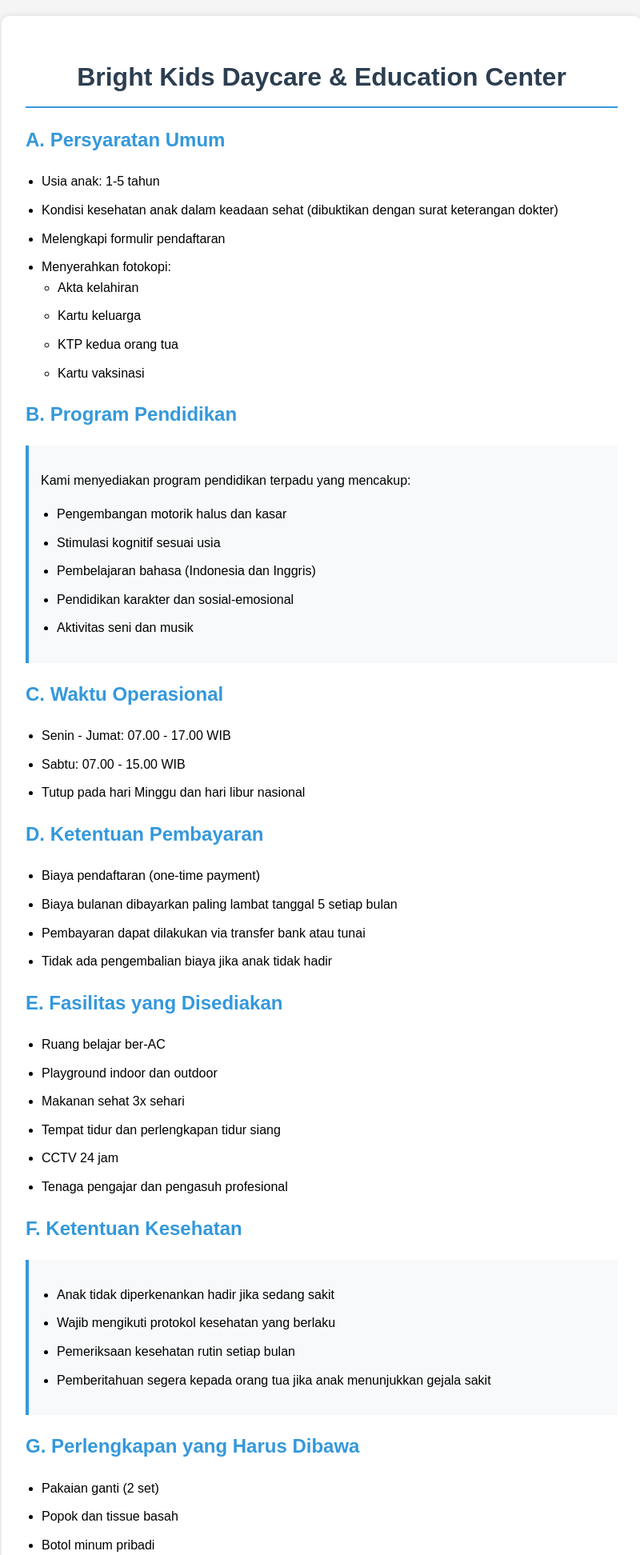
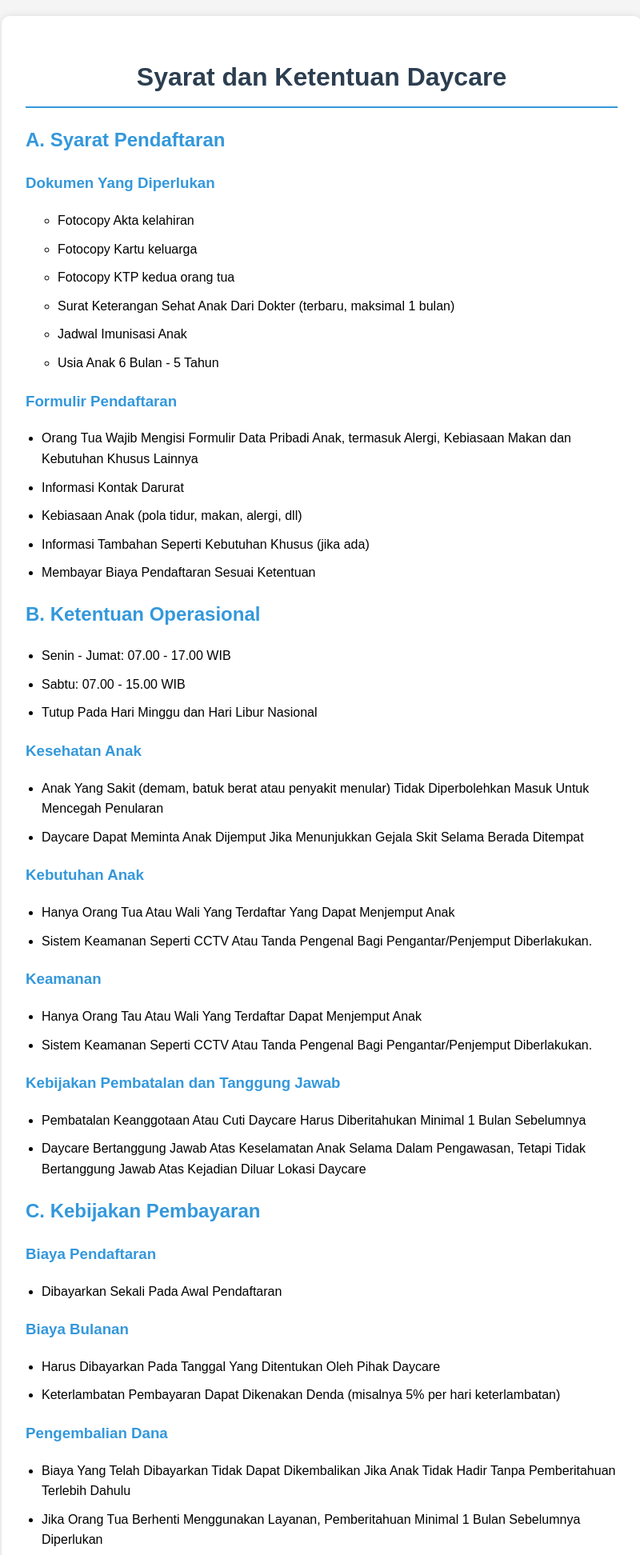
Before and after one commit to bantengmerah6751/KELOMPOK13_BE, a Django app: page /pendaftaran/syarat/ in a window 1280 px wide. Shown: the top 1944 px of the page at 80% size, without its empty margins (238-1038 px from the left). Run offline with Django 5.2, Linux system fonts and the light colour scheme.

Commit message:
Update syarat.html
update syarat.html

```diff
--- a/kelompok13/funeducare/pendaftaran/templates/syarat.html
+++ b/kelompok13/funeducare/pendaftaran/templates/syarat.html
@@ -3,7 +3,7 @@
 <head>
     <meta charset="UTF-8">
     <meta name="viewport" content="width=device-width, initial-scale=1.0">
-    <title>Syarat dan Ketentuan - Bright Kids Daycare & Education Center</title>
+    <title>Syarat dan Ketentuan Daycare</title>
     <style>
         body {
             font-family: Arial, sans-serif;
@@ -29,6 +29,10 @@
             color: #3498db;
             margin-top: 20px;
         }
+        h3 {
+            color: #3498db;
+            margin-top: 20px;
+        }
         .section {
             margin-bottom: 20px;
         }
@@ -48,90 +52,101 @@
 </head>
 <body>
     <div class="container">
-        <h1>Bright Kids Daycare & Education Center</h1>
+        <h1>Syarat dan Ketentuan Daycare</h1>
 
         <div class="section">
-            <h2>A. Persyaratan Umum</h2>
+            <h2>A. Syarat Pendaftaran</h2>
+            <h3>Dokumen Yang Diperlukan</h3>
             <ul>
-                <li>Usia anak: 1-5 tahun</li>
-                <li>Kondisi kesehatan anak dalam keadaan sehat (dibuktikan dengan surat keterangan dokter)</li>
-                <li>Melengkapi formulir pendaftaran</li>
-                <li>Menyerahkan fotokopi:
                     <ul>
-                        <li>Akta kelahiran</li>
-                        <li>Kartu keluarga</li>
-                        <li>KTP kedua orang tua</li>
-                        <li>Kartu vaksinasi</li>
+                        <li>Fotocopy Akta kelahiran</li>
+                        <li>Fotocopy Kartu keluarga</li>
+                        <li>Fotocopy KTP kedua orang tua</li>
+                        <li>Surat Keterangan Sehat Anak Dari Dokter (terbaru, maksimal 1 bulan)</li>
+                        <li>Jadwal Imunisasi Anak</li>
+                        <li>Usia Anak 6 Bulan - 5 Tahun</li>
                     </ul>
                 </li>
+            </ul>
+            <h3>Formulir Pendaftaran</h3>
+            <ul>
+                <li>Orang Tua Wajib Mengisi Formulir Data Pribadi Anak, termasuk Alergi, Kebiasaan Makan dan Kebutuhan Khusus Lainnya</li>
+                <li>Informasi Kontak Darurat</li>
+                <li>Kebiasaan Anak (pola tidur, makan, alergi, dll)</li>
+                <li>Informasi Tambahan Seperti Kebutuhan Khusus (jika ada)</li>
+                <li>Membayar Biaya Pendaftaran Sesuai Ketentuan</li>
             </ul>
         </div>
 
         <div class="section">
-            <h2>B. Program Pendidikan</h2>
-            <div class="highlight">
-                <p>Kami menyediakan program pendidikan terpadu yang mencakup:</p>
-                <ul>
-                    <li>Pengembangan motorik halus dan kasar</li>
-                    <li>Stimulasi kognitif sesuai usia</li>
-                    <li>Pembelajaran bahasa (Indonesia dan Inggris)</li>
-                    <li>Pendidikan karakter dan sosial-emosional</li>
-                    <li>Aktivitas seni dan musik</li>
-                </ul>
-            </div>
-        </div>
-
-        <div class="section">
-            <h2>C. Waktu Operasional</h2>
+            <h2>B. Ketentuan Operasional</h2>
             <ul>
                 <li>Senin - Jumat: 07.00 - 17.00 WIB</li>
                 <li>Sabtu: 07.00 - 15.00 WIB</li>
-                <li>Tutup pada hari Minggu dan hari libur nasional</li>
+                <li>Tutup Pada Hari Minggu dan Hari Libur Nasional</li>
+            </ul>
+            <h3> Kesehatan Anak</h3>
+            <ul>
+                <li>Anak Yang Sakit (demam, batuk berat atau penyakit menular) Tidak Diperbolehkan Masuk Untuk Mencegah Penularan</li>
+                <li>Daycare Dapat Meminta Anak Dijemput Jika Menunjukkan Gejala Skit Selama Berada Ditempat</li>
+            </ul>
+            <h3> Kebutuhan Anak</h3>
+            <ul>
+                <li>Hanya Orang Tua Atau Wali Yang Terdaftar Yang Dapat Menjemput Anak</li>
+                <li>Sistem Keamanan Seperti CCTV Atau Tanda Pengenal Bagi Pengantar/Penjemput Diberlakukan.</li>
+            </ul>
+            <h3>Keamanan</h3>
+            <ul>
+                <li>Hanya Orang Tau Atau Wali Yang Terdaftar Dapat Menjemput Anak</li>
+                <li>Sistem Keamanan Seperti CCTV Atau Tanda Pengenal Bagi Pengantar/Penjemput Diberlakukan.</li>
+            </ul>
+            <h3>Kebijakan Pembatalan dan Tanggung Jawab</h3>
+            <ul>
+                <li>Pembatalan Keanggotaan Atau Cuti Daycare Harus Diberitahukan Minimal 1 Bulan Sebelumnya</li>
+                <li>Daycare Bertanggung Jawab Atas Keselamatan Anak Selama Dalam Pengawasan, Tetapi Tidak Bertanggung Jawab Atas Kejadian Diluar Lokasi Daycare</li>
             </ul>
         </div>
 
         <div class="section">
-            <h2>D. Ketentuan Pembayaran</h2>
+            <h2>C. Kebijakan Pembayaran</h2>
+            <h3>Biaya Pendaftaran</h3>
             <ul>
-                <li>Biaya pendaftaran (one-time payment)</li>
-                <li>Biaya bulanan dibayarkan paling lambat tanggal 5 setiap bulan</li>
-                <li>Pembayaran dapat dilakukan via transfer bank atau tunai</li>
-                <li>Tidak ada pengembalian biaya jika anak tidak hadir</li>
+                <li>Dibayarkan Sekali Pada Awal Pendaftaran</li>
+            </ul>
+            <h3>Biaya Bulanan</h3>
+            <ul>
+                <li>Harus Dibayarkan Pada Tanggal Yang Ditentukan Oleh Pihak Daycare</li>
+                <li>Keterlambatan Pembayaran Dapat Dikenakan Denda (misalnya 5% per hari keterlambatan)</li>
+            </ul>
+            <h3>Pengembalian Dana</h3>
+            <ul>
+                <li>Biaya Yang Telah Dibayarkan Tidak Dapat Dikembalikan Jika Anak Tidak Hadir Tanpa Pemberitahuan Terlebih Dahulu</li>
+                <li>Jika Orang Tua Berhenti Menggunakan Layanan, Pemberitahuan Minimal 1 Bulan Sebelumnya Diperlukan</li>
             </ul>
         </div>
 
         <div class="section">
-            <h2>E. Fasilitas yang Disediakan</h2>
+            <h2>D. Fasilitas yang Disediakan</h2>
             <ul>
-                <li>Ruang belajar ber-AC</li>
-                <li>Playground indoor dan outdoor</li>
+                <li>Ruang Belajar ber-AC</li>
+                <li>Playground Indoor dan Outdoor</li>
                 <li>Makanan sehat 3x sehari</li>
-                <li>Tempat tidur dan perlengkapan tidur siang</li>
+                <li>Tempat Tidur dan Perlengkapan Tidur Siang</li>
                 <li>CCTV 24 jam</li>
-                <li>Tenaga pengajar dan pengasuh profesional</li>
+                <li>Tenaga Pengajar dan Pengasuh Profesional</li>
             </ul>
         </div>
 
         <div class="section">
-            <h2>F. Ketentuan Kesehatan</h2>
-            <div class="highlight">
-                <ul>
-                    <li>Anak tidak diperkenankan hadir jika sedang sakit</li>
-                    <li>Wajib mengikuti protokol kesehatan yang berlaku</li>
-                    <li>Pemeriksaan kesehatan rutin setiap bulan</li>
-                    <li>Pemberitahuan segera kepada orang tua jika anak menunjukkan gejala sakit</li>
-                </ul>
-            </div>
-        </div>
-
-        <div class="section">
-            <h2>G. Perlengkapan yang Harus Dibawa</h2>
+            <h2>E. Perlengkapan yang Harus Dibawa</h2>
             <ul>
                 <li>Pakaian ganti (2 set)</li>
-                <li>Popok dan tissue basah</li>
-                <li>Botol minum pribadi</li>
-                <li>Perlengkapan mandi (jika diperlukan)</li>
-                <li>Obat-obatan pribadi (jika ada)</li>
+                <li>Jaket atau Sweater (untuk cuaca dingin)</li>
+                <li>Sepatu atau Sandal Cadangan</li>
+                <li>Popok dan Tissue Basah</li>
+                <li>Botol Minum Pribadi</li>
+                <li>Perlengkapan Mandi (jika diperlukan)</li>
+                <li>Obat-Obatan Pribadi (jika ada)</li>
             </ul>
         </div>
     </div>
```
